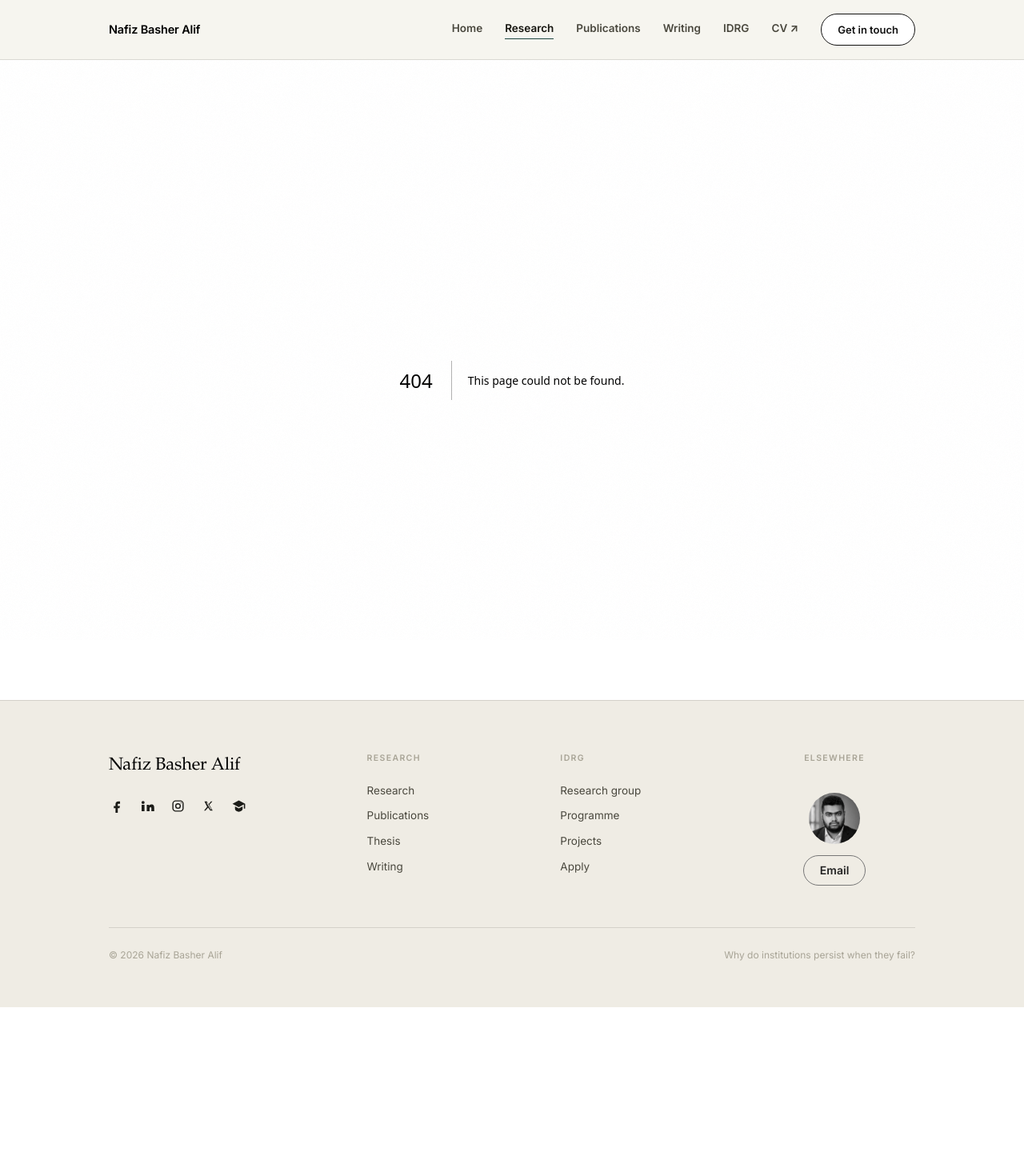
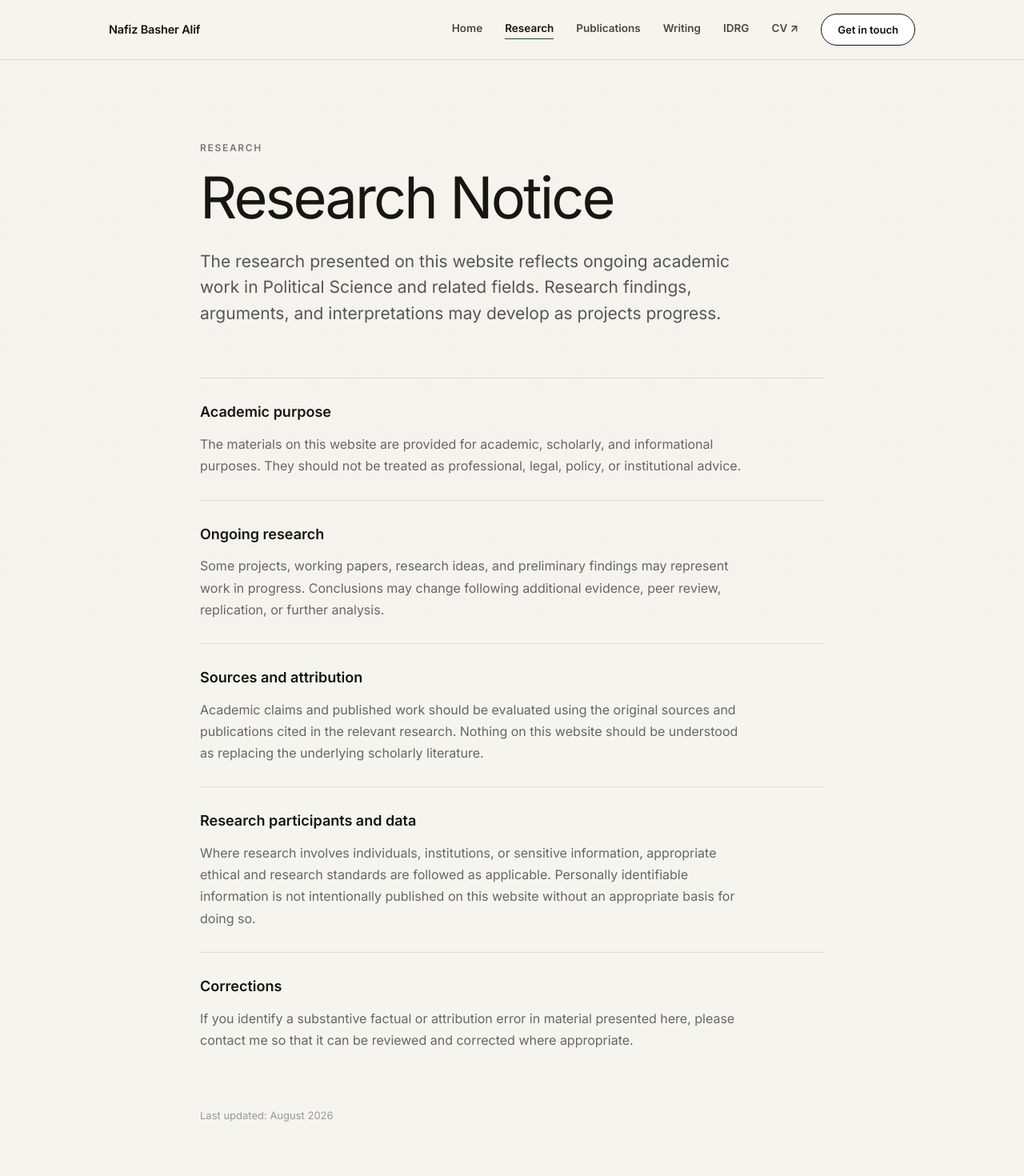
Before and after one commit to nafiz2002/nafiz-site, a Next.js app: page /research-notice in a window 1280 px wide. Before the commit this address had no page. Shown: the top 1470 px of the page at 80% size. Before the commit the page ends 1259 px from the top, so only its background shows below. Built offline with nearby package versions, Linux system fonts and the light colour scheme.

Commit message:
Update website design and footer

```diff
--- a/app/globals.css
+++ b/app/globals.css
@@ -2802,3 +2802,116 @@ header .nav-desktop a[href="/contact/"]:hover {
   border-color: #222 !important;
   color: #fff !important;
 }
+
+.footer-legal {
+  display: inline-flex;
+  align-items: center;
+  gap: 22px;
+  margin-left: 24px;
+}
+
+.footer-legal a {
+  color: inherit;
+  text-decoration: none;
+  transition: opacity 0.2s ease;
+}
+
+.footer-legal a:hover {
+  opacity: 0.55;
+}
+
+.legal-page {
+  min-height: 70vh;
+  padding: 100px 24px 120px;
+}
+
+.legal-inner {
+  max-width: 780px;
+  margin: 0 auto;
+}
+
+.legal-kicker {
+  margin: 0 0 18px;
+  font-size: 12px;
+  font-weight: 600;
+  letter-spacing: 0.14em;
+  color: #777;
+}
+
+.legal-inner h1 {
+  margin: 0 0 28px;
+  font-size: clamp(42px, 6vw, 72px);
+  line-height: 0.98;
+  font-weight: 400;
+  letter-spacing: -0.04em;
+}
+
+.legal-lead {
+  margin: 0 0 64px;
+  max-width: 680px;
+  font-size: 21px;
+  line-height: 1.55;
+  color: #555;
+}
+
+.legal-inner section {
+  padding: 28px 0;
+  border-top: 1px solid #ddd;
+}
+
+.legal-inner h2 {
+  margin: 0 0 12px;
+  font-size: 18px;
+  font-weight: 600;
+}
+
+.legal-inner section p {
+  margin: 0;
+  max-width: 680px;
+  font-size: 16px;
+  line-height: 1.7;
+  color: #666;
+}
+
+.legal-updated {
+  margin-top: 42px !important;
+  font-size: 13px !important;
+  color: #999 !important;
+}
+
+
+/* Fix research hover shape */
+.research-step:hover,
+.research-item:hover,
+.process-item:hover,
+.method-item:hover,
+.research-step.active,
+.research-item.active,
+.process-item.active,
+.method-item.active {
+  border-radius: 14px !important;
+}
+
+.research-step:hover *,
+.research-item:hover *,
+.process-item:hover *,
+.method-item:hover * {
+  border-radius: inherit;
+}
+
+/* Research chain: rectangular hover state */
+.chain-node {
+  border-radius: 12px !important;
+  overflow: hidden;
+}
+
+.chain-node:hover,
+.chain-node.on {
+  border-radius: 12px !important;
+  background: var(--paper-2);
+}
+
+.chain-node:hover::before,
+.chain-node.on::before {
+  border-radius: 12px !important;
+}
--- a/app/layout.tsx
+++ b/app/layout.tsx
@@ -1,22 +1,23 @@
 import type { Metadata } from 'next';
 import Nav from '@/components/Nav';
 import Footer from '@/components/Footer';
-import { site } from '@/lib/site';
 import './globals.css';
 
 export const metadata: Metadata = {
-  title: {
-    default: `${site.name} — ${site.role}`,
-    template: `%s — ${site.name}`,
+  title: 'Nafiz Basher Alif - Political Science Researcher',
+  description: 'Nafiz Basher Alif - Political Science Researcher',
+  icons: {
+    icon: '/images/nafiz2website.png',
+    shortcut: '/images/nafiz2website.png',
+    apple: '/images/nafiz2website.png',
   },
-  description: site.description,
 };
 
 export default function RootLayout({
   children,
-}: {
+}: Readonly<{
   children: React.ReactNode;
-}) {
+}>) {
   return (
     <html lang="en">
       <body>
--- /dev/null
+++ b/app/research-notice/page.tsx
@@ -0,0 +1,67 @@
+export default function ResearchNoticePage() {
+  return (
+    <main className="legal-page">
+      <div className="legal-inner">
+        <p className="legal-kicker">RESEARCH</p>
+        <h1>Research Notice</h1>
+
+        <p className="legal-lead">
+          The research presented on this website reflects ongoing academic
+          work in Political Science and related fields. Research findings,
+          arguments, and interpretations may develop as projects progress.
+        </p>
+
+        <section>
+          <h2>Academic purpose</h2>
+          <p>
+            The materials on this website are provided for academic,
+            scholarly, and informational purposes. They should not be treated
+            as professional, legal, policy, or institutional advice.
+          </p>
+        </section>
+
+        <section>
+          <h2>Ongoing research</h2>
+          <p>
+            Some projects, working papers, research ideas, and preliminary
+            findings may represent work in progress. Conclusions may change
+            following additional evidence, peer review, replication, or
+            further analysis.
+          </p>
+        </section>
+
+        <section>
+          <h2>Sources and attribution</h2>
+          <p>
+            Academic claims and published work should be evaluated using the
+            original sources and publications cited in the relevant research.
+            Nothing on this website should be understood as replacing the
+            underlying scholarly literature.
+          </p>
+        </section>
+
+        <section>
+          <h2>Research participants and data</h2>
+          <p>
+            Where research involves individuals, institutions, or sensitive
+            information, appropriate ethical and research standards are
+            followed as applicable. Personally identifiable information is
+            not intentionally published on this website without an appropriate
+            basis for doing so.
+          </p>
+        </section>
+
+        <section>
+          <h2>Corrections</h2>
+          <p>
+            If you identify a substantive factual or attribution error in
+            material presented here, please contact me so that it can be
+            reviewed and corrected where appropriate.
+          </p>
+        </section>
+
+        <p className="legal-updated">Last updated: August 2026</p>
+      </div>
+    </main>
+  );
+}
--- a/components/Footer.tsx
+++ b/components/Footer.tsx
@@ -77,7 +77,7 @@ export default function Footer() {
           </div>
 
           <div className="f-col">
-            <h4>RESEARCH</h4>
+            <h4>ACADEMIC</h4>
             <Link href="/research">Research</Link>
             <Link href="/publications">Publications</Link>
             <Link href="/publications/when-the-state-falters">Thesis</Link>
@@ -113,6 +113,10 @@ export default function Footer() {
 
         <div className="f-bottom">
           <span>© {year} {site.name}</span>
+          <span className="footer-legal">
+            <Link href="/privacy">Privacy</Link>
+            <Link href="/research-notice">Research Notice</Link>
+          </span>
           <span>{site.question}</span>
         </div>
       </div>
```
Also changed, not shown: app/privacy/page.tsx (added, +63 -0 lines), app/icon.png (added).
